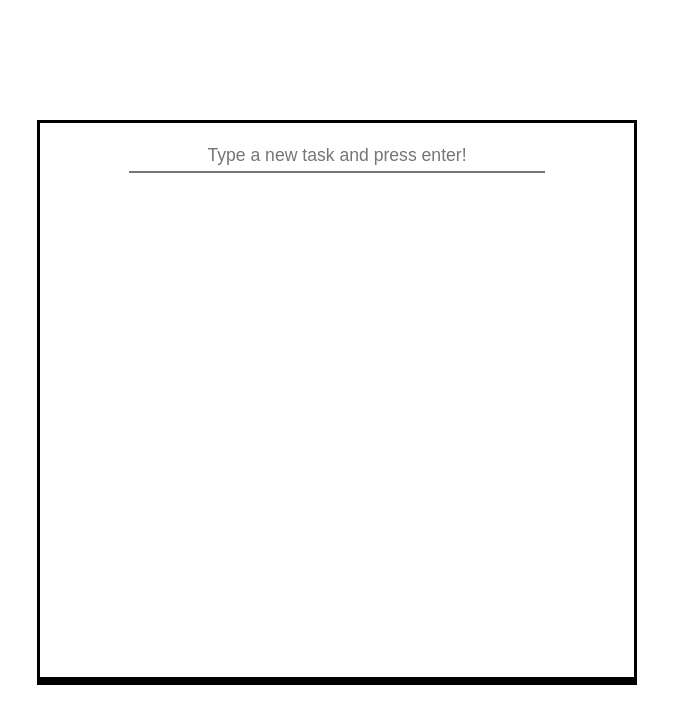
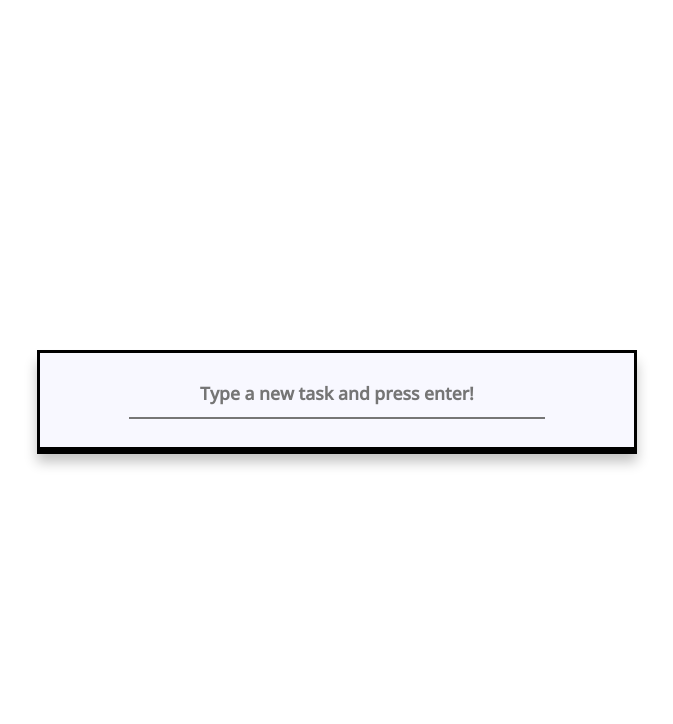
Before and after one commit to FrancisDeea/todolist-app-react, a React (Create React App) app: page / in a window 1280 px wide. Shown: the top 724 px of the page, without its empty margins (303-976 px from the left). Built offline with nearby package versions, Linux system fonts and the light colour scheme.

Commit message:
feat: Improve style and create useEffect to handle transition effect

```diff
--- a/src/App.css
+++ b/src/App.css
@@ -7,22 +7,28 @@
 .app-container {
   width: 90vw;
   max-width: 600px;
-  height: 70vh;
+  min-height: 100px;
+  max-height: 70vh;
   border: 3px solid black;
-  box-shadow: 0px 5px 0px 0px #000000;
+  box-shadow: 0px 4px 0px 0px #000000, 0px 12px 12px 0px rgba(0,0,0,0.24);
+  background-color: ghostwhite;
+  overflow: hidden;
 }
 
 .input-task {
   display: block;
   margin: 1rem auto;
   width: 70%;
-  height: 25px;
+  height: 50px;
   padding: 1rem 0.5rem;
   border-top: none;
   border-right: none;
   border-left: none;
   font-size: 1.1rem;
+  font-weight: bold;
+  font-family: 'Open Sans';
   text-align: center;
+  background-color: transparent;
 }
 
 .input-task:focus {
@@ -35,13 +41,20 @@ ul {
 }
 
 ul > li {
-  margin: 0.5rem 0;
+  margin: 1rem 0;
+  display: flex;
+  flex-direction: row;
+  align-items: center;
+}
+
+label {
+  margin-left: 0.3rem;
+  display: block;
 }
 
 input[type=checkbox] {
   margin: 0 0.5rem;
-  border: 2px solid black;
-  transform: scale(1.2);
+  transform: scale(1.3);
 }
 
 input[type=checkbox]:checked + label {
--- a/src/App.js
+++ b/src/App.js
@@ -1,12 +1,16 @@
 import './App.css';
 import { useState } from 'react';
+import { useEffect } from 'react';
 
 export default function App() {
   const [input, setInput] = useState("");
   const [list, setList] = useState([]);
+  const [height, setHeight] = useState(0);
   const [tab, setTab] = useState("");
   const [darkMode, setDarkMode] = useState(false);
+  const storage = localStorage;
 
+  // Add new task when enter key is pressed
   function handleEnter(e) {
     const key = e.key;
     if (key === "Enter" && input) {
@@ -15,8 +19,25 @@ export default function App() {
     }
   }
 
+  // Update height of container when list changes
+  useEffect(() => {
+    let container = document.querySelector(".app-container");
+    setHeight(container.scrollHeight);
+
+    if (container.offsetHeight >= (window.innerHeight * 0.60)) {
+      container.style.overflow = "auto";
+    }
+  }, [list])
+
+
   return (
-    <div className='app-container'>
+    <div
+      className='app-container'
+      style={{
+        height: `${height}px`,
+        transition: `height .2s ease`
+      }}
+    >
       <InputTask
         input={input}
         onChange={(e) => setInput(e.target.value)}
@@ -44,6 +65,7 @@ function InputTask({ input, onChange, onKeyDown }) {
 
 function List({ list }) {
   let key = 0;
+  // Map over list and create a new li element for each task
   const todo = list.map(task => {
     key++;
     return (
--- a/src/index.css
+++ b/src/index.css
@@ -1,3 +1,5 @@
+@import url('https://fonts.googleapis.com/css2?family=Open+Sans:wght@300;400;500&display=swap');
+
 * {
   box-sizing: border-box;
   margin: 0;
@@ -6,7 +8,8 @@
 
 body {
   margin: 0;
-  font-family: -apple-system, Verdana, Roboto, Oxygen, Ubuntu, Cantarell, 'Open Sans', 'Helvetica Neue', sans-serif, Courier, monospace;
+  font-family: 'Open Sans', Verdana, Roboto, Oxygen, Ubuntu, Cantarell, 'Open Sans', 'Helvetica Neue', sans-serif, Courier, monospace;
   -webkit-font-smoothing: antialiased;
   -moz-osx-font-smoothing: grayscale;
+  font-weight: 600;
 }
```
